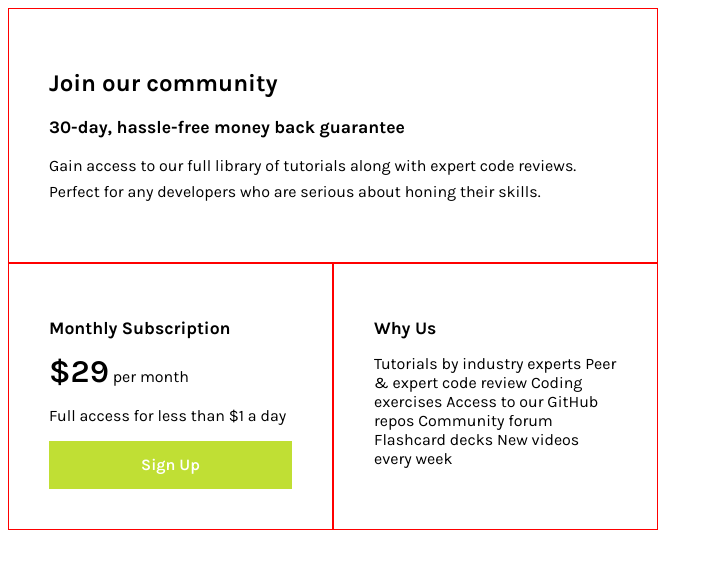
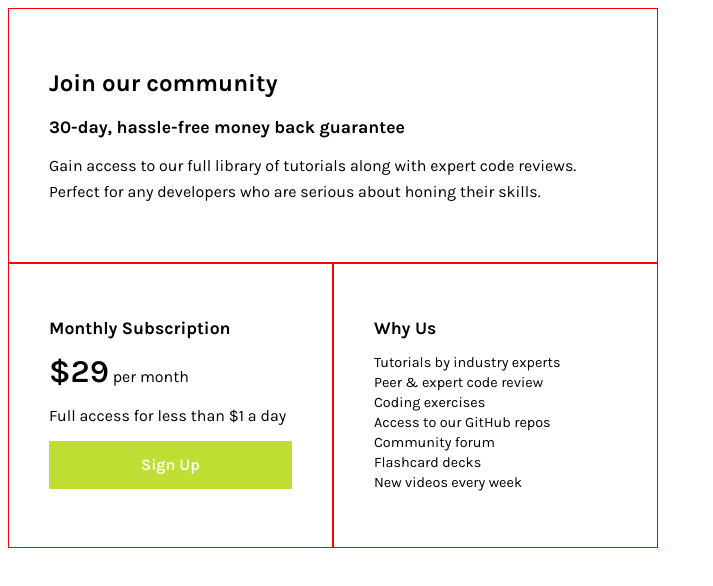
Before and after one commit to h4sitha/Single-price-grid-component-frontendmentor, a plain HTML site: page index.html in a window 1280 px wide. Shown: the whole page, without its empty margins (0-713 px from the left). Drawn offline with Linux system fonts and the light colour scheme.

Commit message:
Update the list items and their styles

```diff
--- a/index.html
+++ b/index.html
@@ -40,13 +40,15 @@
 
       <section>
         <h2>Why Us</h2>
-        <p>Tutorials by industry experts
-          Peer &amp; expert code review
-          Coding exercises
-          Access to our GitHub repos
-          Community forum
-          Flashcard decks
-          New videos every week</p>
+        <ul>
+          <li>Tutorials by industry experts</li>
+          <li>Peer &amp; expert code review</li>
+          <li>Coding exercises</li>
+          <li>Access to our GitHub repos</li>
+          <li>Community forum</li>
+          <li>Flashcard decks</li>
+          <li>New videos every week</li>
+        </ul>
       </section>
 
     </div>
--- a/styles.css
+++ b/styles.css
@@ -60,3 +60,10 @@ button {
 #top-section p {
     line-height: 1.65rem;
 }
+
+ul {
+    list-style: none;
+    padding: 0;
+    line-height: 1.25rem;
+    font-size: 0.9rem;
+}
```
